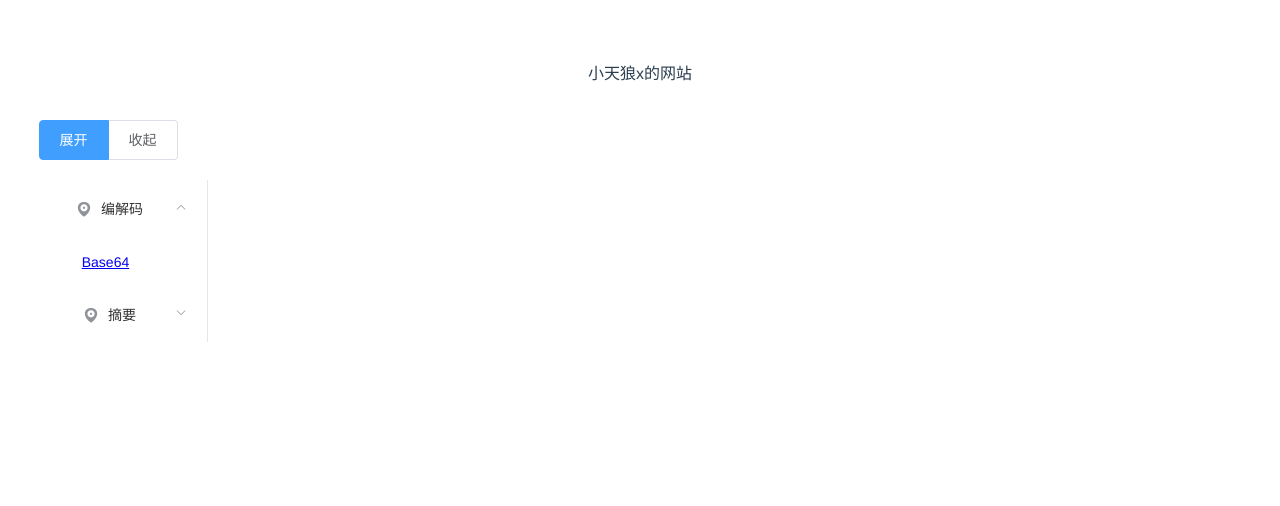
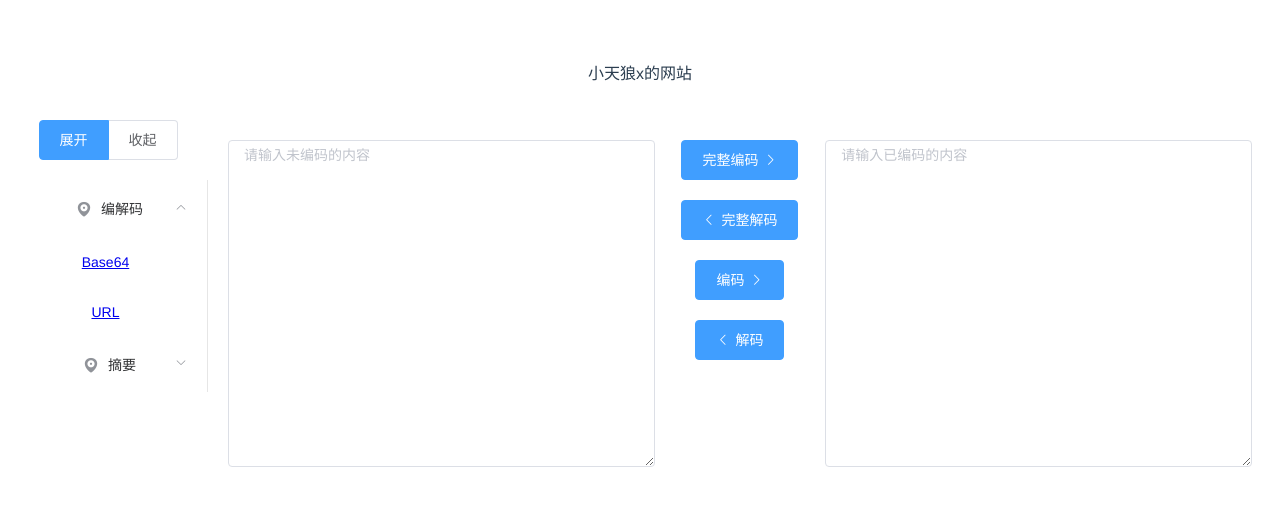
Before and after one commit to xingkexin/xkx-tools-front, a Vue app: page /#/url in a window 1280 px wide. Shown: the top 506 px of the page. Built offline with nearby package versions, Linux system fonts and the light colour scheme.

Commit message:
增加URL编解码工具

```diff
--- a/src/components/Menu.vue
+++ b/src/components/Menu.vue
@@ -12,6 +12,7 @@
           <span slot="title">编解码</span>
         </template>
         <el-menu-item index="1-1"><router-link to="/base64">Base64</router-link></el-menu-item>
+        <el-menu-item index="1-1"><router-link to="/url">URL</router-link></el-menu-item>
       </el-submenu>
       <el-submenu index="2">
         <template slot="title">
--- /dev/null
+++ b/src/components/URL.vue
@@ -0,0 +1,72 @@
+<template>
+  <div>
+    <el-row>
+      <el-col :span="10">
+        <el-input type="textarea" :rows="15" placeholder="请输入未编码的内容" v-model="urlDecodedText">
+        </el-input>
+      </el-col>
+      <el-col :span="4">
+        <el-row>
+          <el-col :span="24">
+            <el-button type="primary" v-on:click="encodeComponent">完整编码<i class="el-icon-arrow-right el-icon--right"></i></el-button>
+          </el-col>
+        </el-row>
+        <el-row>
+          <el-col :span="24">
+            <el-button type="primary" v-on:click="decodeComponent" icon="el-icon-arrow-left">完整解码</el-button>
+          </el-col>
+        </el-row>
+        <el-row>
+          <el-col :span="24">
+            <el-button type="primary" v-on:click="encode">编码<i class="el-icon-arrow-right el-icon--right"></i></el-button>
+          </el-col>
+        </el-row>
+        <el-row>
+          <el-col :span="24">
+            <el-button type="primary" v-on:click="decode" icon="el-icon-arrow-left">解码</el-button>
+          </el-col>
+        </el-row>
+      </el-col>
+      <el-col :span="10">
+        <el-input type="textarea" :rows="15" placeholder="请输入已编码的内容" v-model="urlEncodedText">
+        </el-input>
+      </el-col>
+    </el-row>
+  </div>
+</template>
+
+<script>
+  export default {
+    name: 'URL',
+    data() {
+      return {
+        urlDecodedText: '',
+        urlEncodedText: ''
+      }
+    },
+    methods: {
+      encodeComponent() {
+        this.urlEncodedText = encodeURIComponent(this.urlDecodedText)
+      },
+      decodeComponent() {
+        this.urlDecodedText = decodeURIComponent(this.urlEncodedText)
+      },
+      encode() {
+        this.urlEncodedText = encodeURI(this.urlDecodedText)
+      },
+      decode() {
+        this.urlDecodedText = decodeURI(this.urlEncodedText)
+      }
+    }
+  }
+</script>
+
+<style>
+  .el-row {
+    margin-bottom: 20px;
+
+    &:last-child {
+      margin-bottom: 0;
+    }
+  }
+</style>
--- a/src/router/index.js
+++ b/src/router/index.js
@@ -2,6 +2,7 @@ import Vue from 'vue'
 import Router from 'vue-router'
 import HelloWorld from '@/components/HelloWorld'
 import Base64 from '@/components/Base64'
+import URL from '@/components/URL'
 import MD5 from '@/components/MD5'
 import SHA from '@/components/SHA'
 
@@ -17,6 +18,10 @@ export default new Router({
     name: 'Base64',
     component: Base64
   }, {
+    path: '/url',
+    name: 'URL',
+    component: URL
+  }, {
     path: '/md5',
     name: 'MD5',
     component: MD5
```
